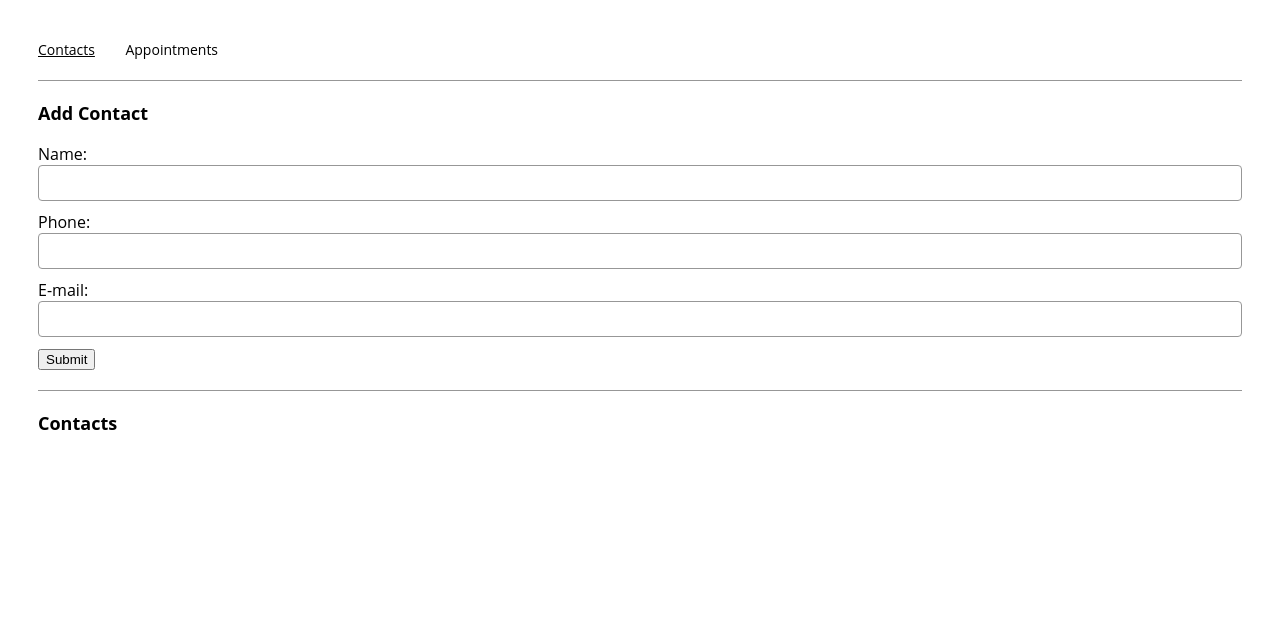
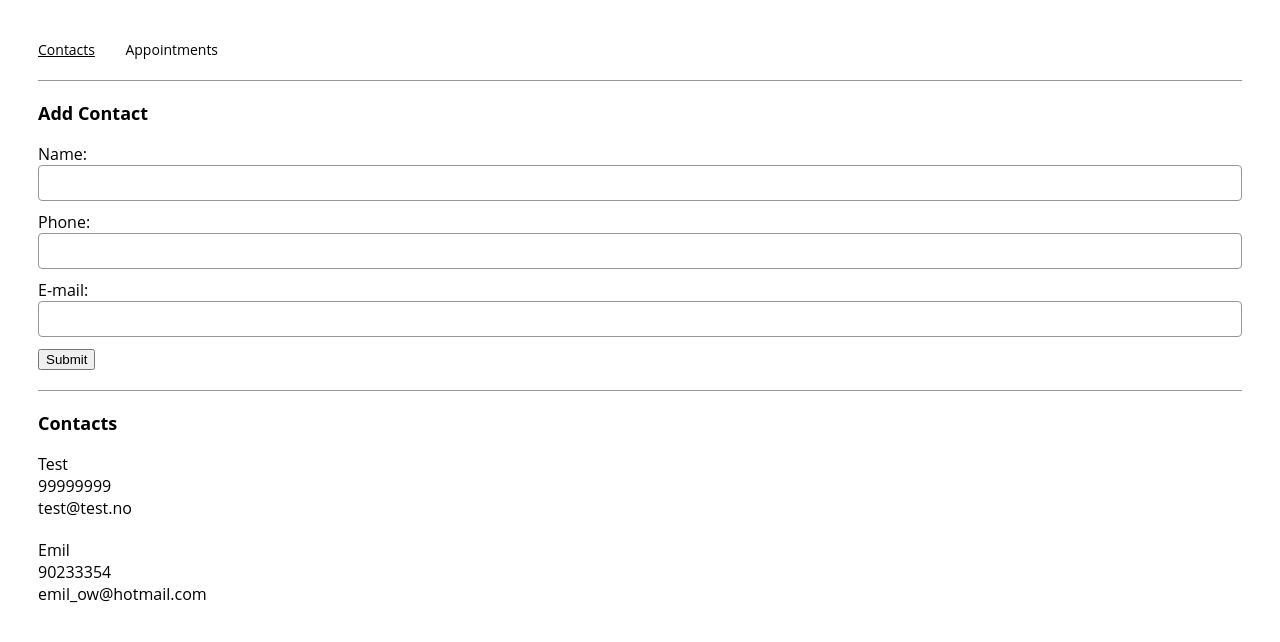
Before and after one commit to emilchr/appointment-planner, a React (Create React App) app: page /contacts in a window 1280 px wide. Shown: the top 642 px of the page. Built offline with nearby package versions, Linux system fonts and the light colour scheme.

Commit message:
tile is listing contacts, but not with rest syntax

```diff
--- a/src/App.js
+++ b/src/App.js
@@ -9,7 +9,7 @@ function App() {
   Define state variables for
   contacts and appointments
   */
-const [ contacts, setContacts ] = useState([{name: "s", phone: "99999999", email: "s"}]);
+const [ contacts, setContacts ] = useState([{name: "Test", phone: "99999999", email: "test@test.no"}, {name: "Emil", phone: "90233354", email: "emil_ow@hotmail.com"}]);
 const [ appointments, setAppointments ] = useState([]);
 
   /*
--- a/src/components/tile/Tile.js
+++ b/src/components/tile/Tile.js
@@ -1,9 +1,11 @@
 import React from "react";
 
-export const Tile = () => {
+export const Tile = (props) => {
   return (
     <div className="tile-container">
-
+      {props.list.name}<br />
+      {props.list.phone}<br />
+      {props.list.email}<br />
     </div>
   );
 };
--- a/src/components/tileList/TileList.js
+++ b/src/components/tileList/TileList.js
@@ -1,9 +1,13 @@
 import React from "react";
+import { Tile } from "../tile/Tile";
 
-export const TileList = () => {
+export const TileList = (props) => {
   return (
-    <div>
-
+    <div className="TileList">
+      { props.list.map(( name, index ) =>
+        <Tile key={ index } list={ name } />
+        )
+      }
     </div>
   );
 };
--- a/src/containers/contactsPage/ContactsPage.js
+++ b/src/containers/contactsPage/ContactsPage.js
@@ -75,7 +75,7 @@ export const ContactsPage = (props) => {
       <hr />
       <section>
         <h2>Contacts</h2>
-        <TileList />
+        <TileList list={ contacts } />
       </section>
     </div>
   );
```
